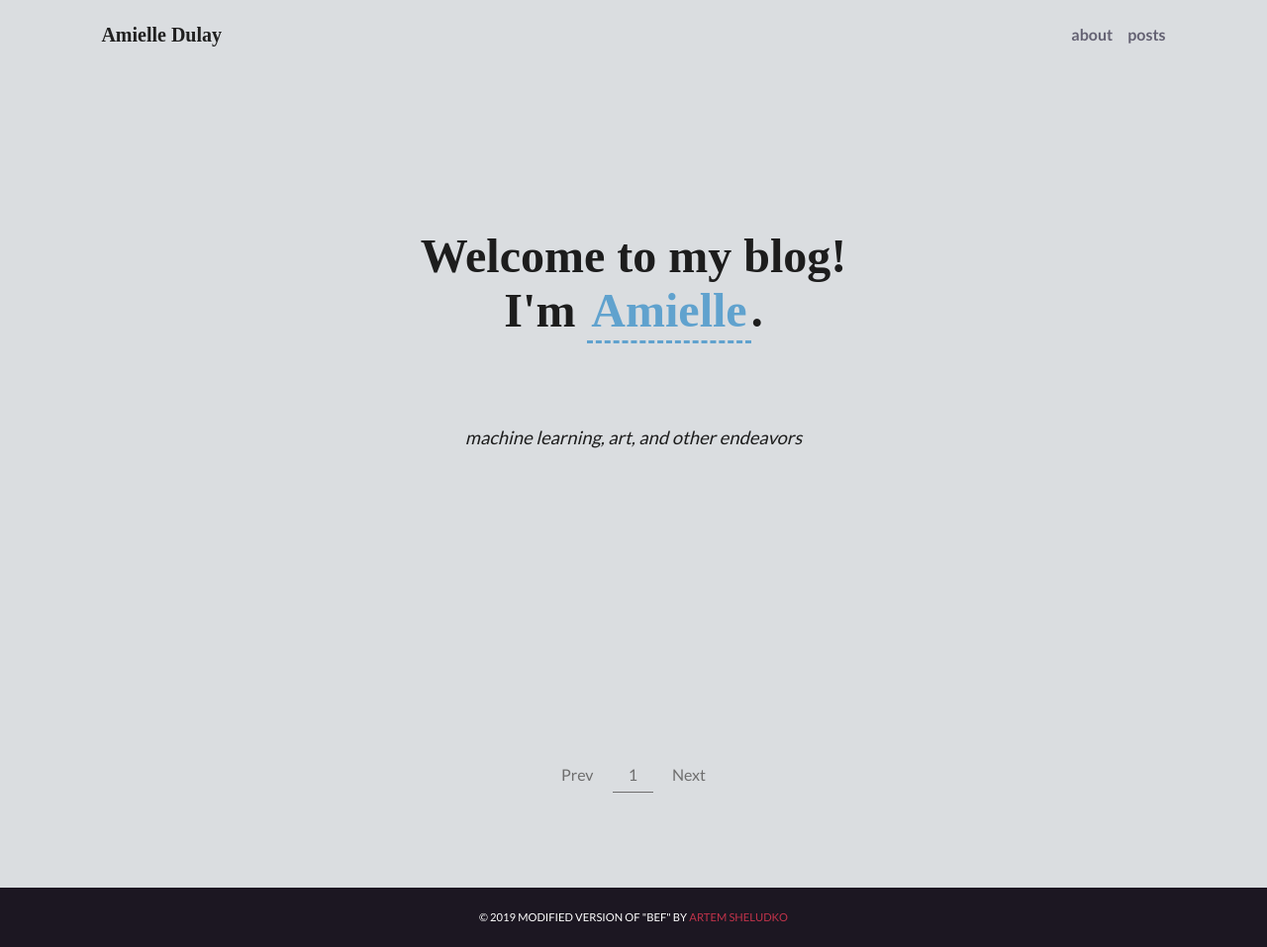
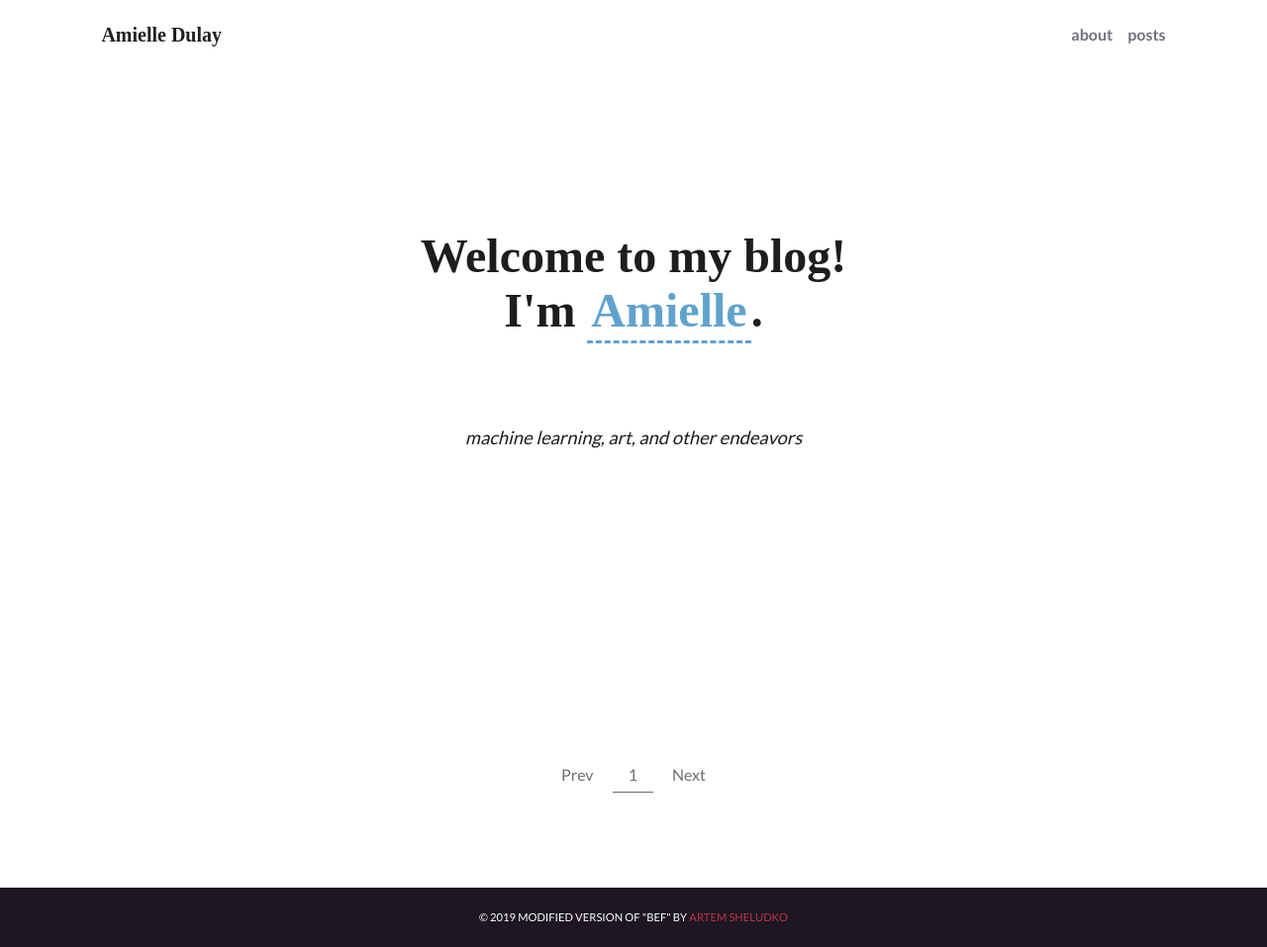
Before and after one commit to amielle/amielle.github.io, a Jekyll site: the page built from index.html, in a window 1280 px wide. Shown: the whole page at 99% size. Built offline with Jekyll 4.4.1, drawn with Linux system fonts in a browser that asks for light colours; the list of posts is cut into pages by our own code.

Commit message:
Update default.html

```diff
--- a/_layouts/default.html
+++ b/_layouts/default.html
@@ -1,7 +1,7 @@
 <!DOCTYPE html>
 <html lang="en">
 {% include head.html %}
-<body>
+<body style="background-color:#ffffff;">
 
   {{ content }}
 
```
